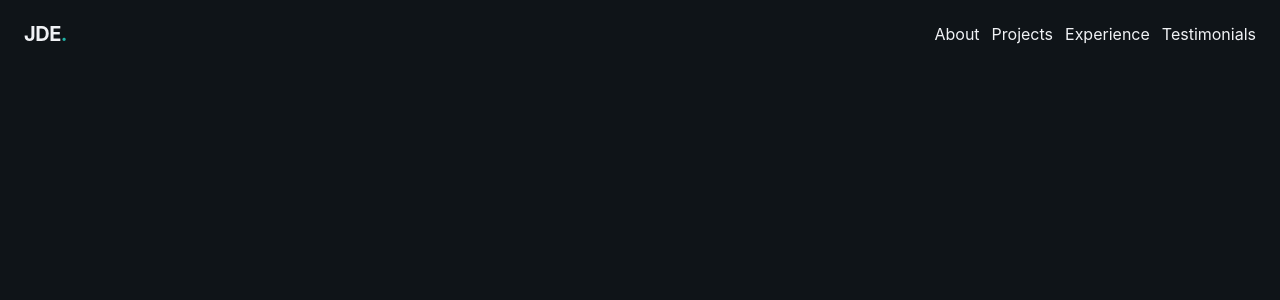
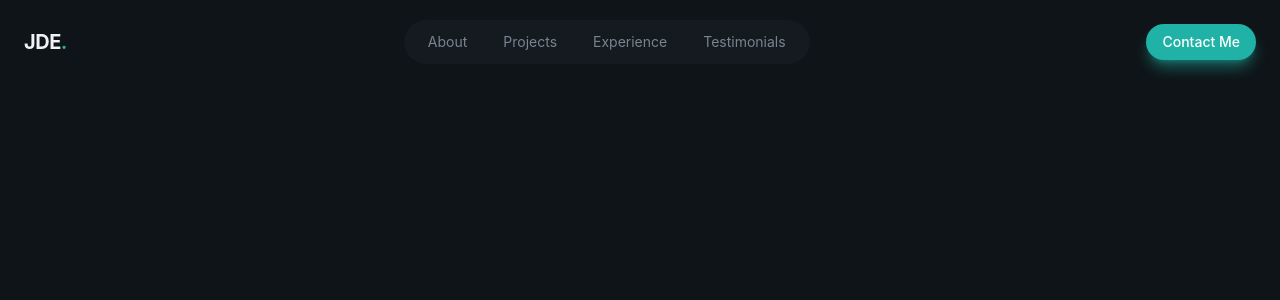
Before and after one commit to jeremydanielestrada/Portfolio-New, a React (Vite) app: page / in a window 1280 px wide. Shown: the top 300 px of the page. Built offline with nearby package versions, Linux system fonts and the light colour scheme.

Commit message:
Add desktop navbar

```diff
--- /dev/null
+++ b/src/components/common/Button.tsx
@@ -0,0 +1,30 @@
+interface ButtonProps {
+  children: React.ReactNode;
+  onClick?: () => void;
+  size: string;
+  className?: string;
+}
+
+export const Button = ({
+  children,
+  onClick,
+  size = "default",
+  className,
+}: ButtonProps) => {
+  const baseClasses =
+    "relative overflow-hidden rounded-full font-medium focus:outline-none  focus-visible:ring-2 focus-visible:ring-primary bg-primary text-primary-foreground hover:bg-primary/90 shadow-lg shadow-primary/50 ";
+
+  const sizeClasses: { [key: string]: string } = {
+    sm: "px-4 py-2 text-sm",
+    lg: "px-8 py-4 text-lg",
+    default: "px-6 py-3 text-base",
+  };
+  const classes = `${baseClasses} ${sizeClasses[size]} ${className}`;
+  return (
+    <button onClick={onClick} className={classes}>
+      <span className="relative flex items-center justify-center gap-2">
+        {children}
+      </span>
+    </button>
+  );
+};
--- a/src/components/layout/Navbar.tsx
+++ b/src/components/layout/Navbar.tsx
@@ -1,3 +1,5 @@
+import { Button } from "../common/Button";
+
 const navLinks: { label: string; href: string }[] = [
   { label: "About", href: "#about" },
   { label: "Projects", href: "#projects" },
@@ -16,15 +18,23 @@ export const Navbar = () => {
           JDE<span className="text-primary">.</span>
         </a>
         {/* Desktop Nav */}
-        <div>
-          <div className="flex items-center gap-3">
+        <div className="flex items-center gap-1">
+          <div className="glass rounded-full  px-2 py-1 flex items-center gap-1">
             {navLinks.map((link, index) => (
-              <a key={index} href={link.href}>
+              <a
+                key={index}
+                href={link.href}
+                className="px-4 py-2 text-sm  text-muted-foreground  hover:text-foreground rounded-full hover:bg-surface"
+              >
                 {link.label}
               </a>
             ))}
           </div>
         </div>
+        {/* CTA-BUTTON */}
+        <div>
+          <Button size="sm">Contact Me</Button>
+        </div>
       </nav>
     </header>
   );
--- a/src/index.css
+++ b/src/index.css
@@ -4,17 +4,15 @@
   --color-background: #0f1418;
   --color-foreground: #f0f2f5;
 
-
   --color-card: #141a1f;
 
   --color-primary: #20b2a6;
-  --color-primary-foreground: #20b2a6;
+  --color-primary-foreground: #ffffff;
 
-  --color-muted: #252e37
+  --color-muted: #252e37;
   --color-muted-foreground: #7a8491;
 
   --color-border: #242b32;
-
 
   --radius: 0.75rem;
 
@@ -22,29 +20,26 @@
   --color-surface: #1a2329;
 }
 
-
-
 @layer base {
   html {
-   scroll-behavior: smooth;
+    scroll-behavior: smooth;
     color: var(--color-foreground);
   }
 
-  body{
+  body {
     background-color: var(--color-background);
     text-color: var(--color-foreground);
-    font-family: 'Inter', sans-serif;
+    font-family: "Inter", sans-serif;
   }
 
   .font-serif {
-    font-family: 'Playfair Display', serif;
+    font-family: "Playfair Display", serif;
   }
 }
 
-
 @layer components {
-  .glass{
-    background-color: color-mix(in srgb, var(--color-surface)50%, transparent);
+  .glass {
+    background-color: color-mix(in srgb, var(--color-surface) 50%, transparent);
     backdrop-filter: blur(16px);
   }
 }
```
